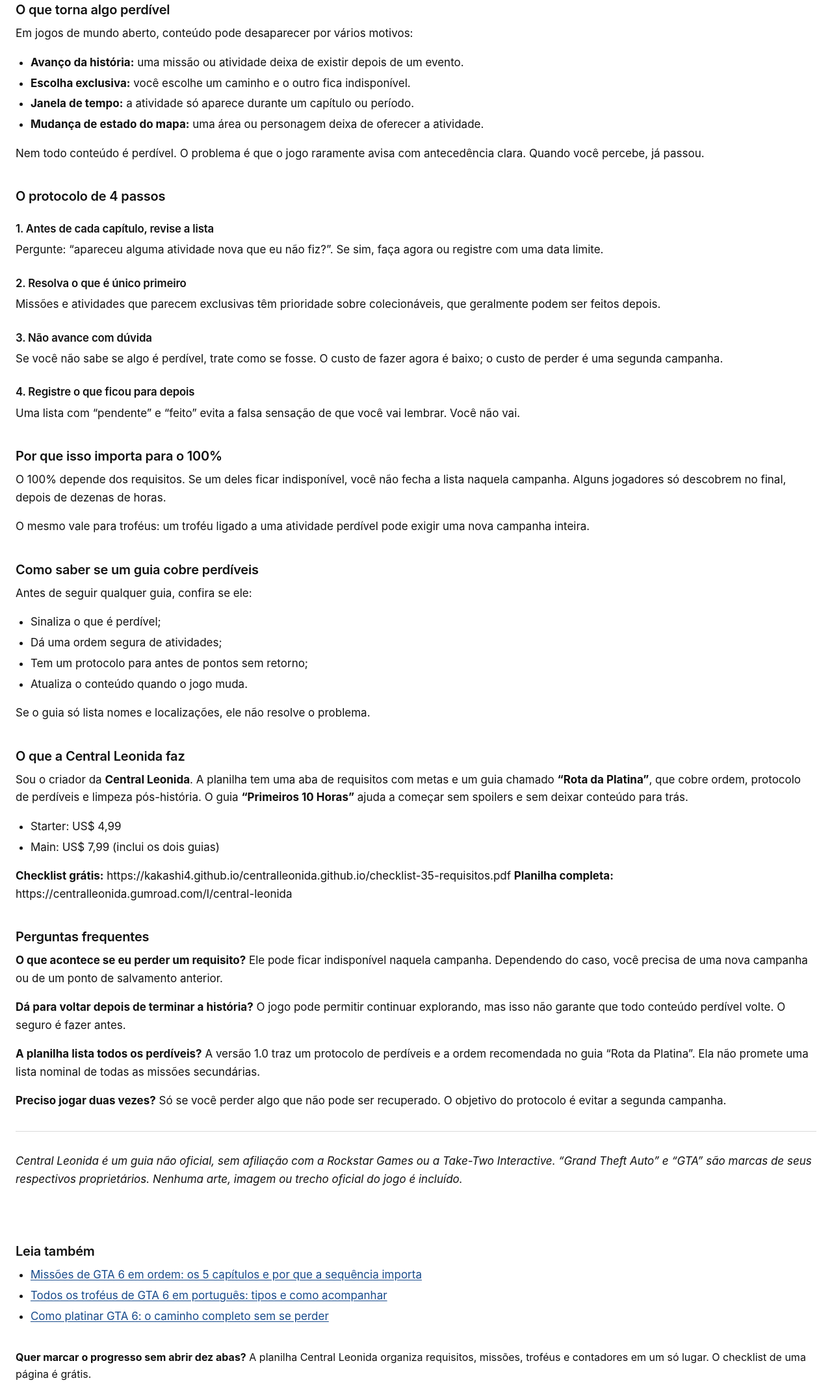
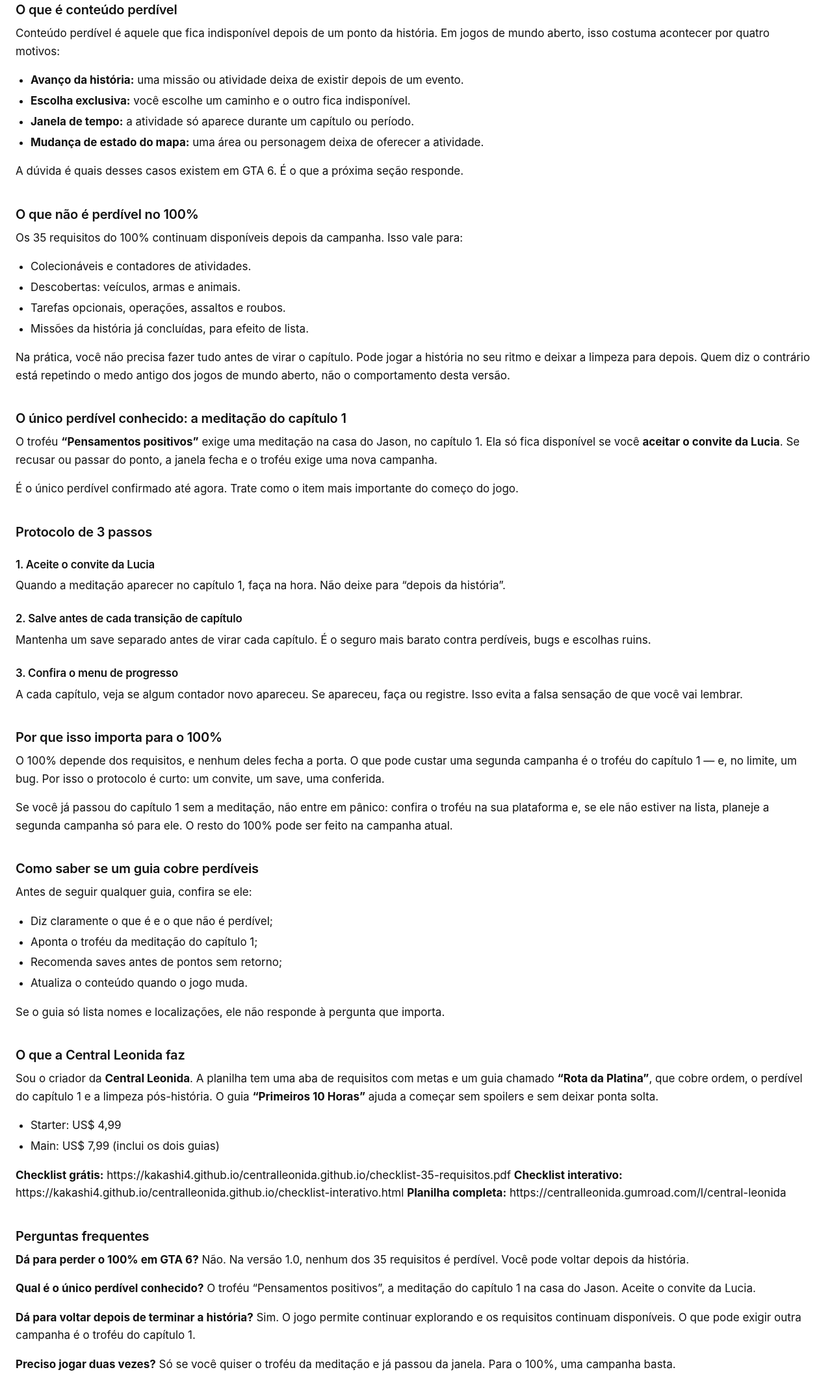
Before and after one commit to Kakashi4/centralleonida.github.io, a plain HTML site: page artigo-gta-6-perdiveis.html in a window 1280 px wide. Shown: the part 436-2568 px from the top of the page at 65% size. Drawn offline with Linux system fonts and the light colour scheme.

Commit message:
Correct the missable-content guidance across the guides
The drafts claimed a 100% requirement could be lost. The content audit
confirmed no 100% requirement is missable in 1.0; the only known missable
is the "Pensamentos positivos" trophy, the Chapter 1 meditation. Rewrites
the perdiveis article around that fact and fixes the same premise in the
platinar, trofeus, missoes, tempo, online and planilha-vs-video pages.
Adds the "Longa estrada" gold trophy requirement to the trophy article.

Co-Authored-By: Claude Code <noreply@anthropic.com>

```diff
--- a/artigo-gta-6-perdiveis.html
+++ b/artigo-gta-6-perdiveis.html
@@ -4,24 +4,24 @@
 <meta charset="utf-8">
 <meta name="viewport" content="width=device-width, initial-scale=1">
 <meta name="theme-color" content="#ffffff">
-<title>Conteúdo perdível em GTA 6: como não perder o 100% por bobeira | Central Leonida</title>
-<meta name="description" content="O que é conteúdo perdível em GTA 6, por que ele trava o 100% e um protocolo simples para resolver tudo antes de avançar na história.">
+<title>Conteúdo perdível em GTA 6: o que dá para perder de verdade | Central Leonida</title>
+<meta name="description" content="Na versão 1.0, nenhum requisito do 100% de GTA 6 é perdível. O único perdível conhecido é o troféu da meditação do capítulo 1; veja como não perder.">
 
 <link rel="canonical" href="https://kakashi4.github.io/centralleonida.github.io/artigo-gta-6-perdiveis.html">
 <meta property="og:type" content="website">
 <meta property="og:locale" content="pt_BR">
 <meta property="og:site_name" content="Central Leonida">
-<meta property="og:title" content="Conteúdo perdível em GTA 6: como não perder o 100% por bobeira | Central Leonida">
-<meta property="og:description" content="O que é conteúdo perdível em GTA 6, por que ele trava o 100% e um protocolo simples para resolver tudo antes de avançar na história.">
+<meta property="og:title" content="Conteúdo perdível em GTA 6: o que dá para perder de verdade | Central Leonida">
+<meta property="og:description" content="Na versão 1.0, nenhum requisito do 100% de GTA 6 é perdível. O único perdível conhecido é o troféu da meditação do capítulo 1; veja como não perder.">
 <meta property="og:url" content="https://kakashi4.github.io/centralleonida.github.io/artigo-gta-6-perdiveis.html">
 <meta property="og:image" content="https://kakashi4.github.io/centralleonida.github.io/img/og-cover.png">
 <meta name="twitter:card" content="summary_large_image">
-<meta name="twitter:title" content="Conteúdo perdível em GTA 6: como não perder o 100% por bobeira | Central Leonida">
-<meta name="twitter:description" content="O que é conteúdo perdível em GTA 6, por que ele trava o 100% e um protocolo simples para resolver tudo antes de avançar na história.">
+<meta name="twitter:title" content="Conteúdo perdível em GTA 6: o que dá para perder de verdade | Central Leonida">
+<meta name="twitter:description" content="Na versão 1.0, nenhum requisito do 100% de GTA 6 é perdível. O único perdível conhecido é o troféu da meditação do capítulo 1; veja como não perder.">
 <meta name="twitter:image" content="https://kakashi4.github.io/centralleonida.github.io/img/og-cover.png">
 <link rel="icon" href="img/favicon.svg" type="image/svg+xml">
 <link rel="stylesheet" href="styles.css">
-<script type="application/ld+json">{"@context": "https://schema.org", "@graph": [{"@type": "Article", "@id": "https://kakashi4.github.io/centralleonida.github.io/artigo-gta-6-perdiveis.html#article", "headline": "Conteúdo perdível em GTA 6: como não perder o 100% por bobeira", "description": "O que é conteúdo perdível em GTA 6, por que ele trava o 100% e um protocolo simples para resolver tudo antes de avançar na história.", "inLanguage": "pt-BR", "datePublished": "2026-11-19", "dateModified": "2026-11-19", "mainEntityOfPage": "https://kakashi4.github.io/centralleonida.github.io/artigo-gta-6-perdiveis.html", "author": {"@id": "https://kakashi4.github.io/centralleonida.github.io/#org"}, "publisher": {"@id": "https://kakashi4.github.io/centralleonida.github.io/#org"}}, {"@type": "BreadcrumbList", "itemListElement": [{"@type": "ListItem", "position": 1, "name": "Início", "item": "https://kakashi4.github.io/centralleonida.github.io/"}, {"@type": "ListItem", "position": 2, "name": "Artigos", "item": "https://kakashi4.github.io/centralleonida.github.io/artigos.html"}, {"@type": "ListItem", "position": 3, "name": "Conteúdo perdível em GTA 6: como não perder o 100% por bobeira", "item": "https://kakashi4.github.io/centralleonida.github.io/artigo-gta-6-perdiveis.html"}]}]}</script>
+<script type="application/ld+json">{"@context": "https://schema.org", "@graph": [{"@type": "Article", "@id": "https://kakashi4.github.io/centralleonida.github.io/artigo-gta-6-perdiveis.html#article", "headline": "Conteúdo perdível em GTA 6: o que dá para perder de verdade", "description": "Na versão 1.0, nenhum requisito do 100% de GTA 6 é perdível. O único perdível conhecido é o troféu da meditação do capítulo 1; veja como não perder.", "inLanguage": "pt-BR", "datePublished": "2026-11-20", "dateModified": "2026-11-20", "mainEntityOfPage": "https://kakashi4.github.io/centralleonida.github.io/artigo-gta-6-perdiveis.html", "author": {"@id": "https://kakashi4.github.io/centralleonida.github.io/#org"}, "publisher": {"@id": "https://kakashi4.github.io/centralleonida.github.io/#org"}}, {"@type": "BreadcrumbList", "itemListElement": [{"@type": "ListItem", "position": 1, "name": "Início", "item": "https://kakashi4.github.io/centralleonida.github.io/"}, {"@type": "ListItem", "position": 2, "name": "Artigos", "item": "https://kakashi4.github.io/centralleonida.github.io/artigos.html"}, {"@type": "ListItem", "position": 3, "name": "Conteúdo perdível em GTA 6: o que dá para perder de verdade", "item": "https://kakashi4.github.io/centralleonida.github.io/artigo-gta-6-perdiveis.html"}]}]}</script>
 </head>
 <body>
 <a class="skip" href="#conteudo">Pular para o conteúdo</a>
@@ -39,60 +39,71 @@
 <section class="page-hero">
   <div class="wrap">
     <p class="breadcrumb"><a href="index.html">Central Leonida</a><span>/</span>Artigos</p>
-    <h1>Conteúdo perdível em GTA 6: como não perder o 100% por bobeira</h1>
-    <p class="lead">O que é conteúdo perdível em GTA 6, por que ele trava o 100% e um protocolo simples para resolver tudo antes de avançar na história.</p>
+    <h1>Conteúdo perdível em GTA 6: o que dá para perder de verdade</h1>
+    <p class="lead">Na versão 1.0, nenhum requisito do 100% de GTA 6 é perdível. O único perdível conhecido é o troféu da meditação do capítulo 1; veja como não perder.</p>
   </div>
 </section>
-<section><div class="wrap prose"><p><strong>Resposta direta:</strong> conteúdo perdível é qualquer atividade, missão ou escolha que pode ficar indisponível depois de um ponto da história. Para não perder o 100%, resolva o que aparecer antes de avançar de capítulo, registre o que ficou pendente e não confie na memória. Se estiver em dúvida, trate como perdível.</p>
-<h2>O que torna algo perdível</h2>
-<p>Em jogos de mundo aberto, conteúdo pode desaparecer por vários motivos:</p>
+<section><div class="wrap prose"><p><strong>Resposta direta:</strong> na versão 1.0, <strong>nenhum requisito do 100% de GTA 6 é perdível</strong>. Os guias de lançamento concordam: você pode terminar a história e depois voltar para colecionáveis, atividades e descobertas. O único perdível conhecido é um troféu: <strong>“Pensamentos positivos”</strong>, a meditação do capítulo 1 na casa do Jason, que depende de aceitar o convite da Lucia. O seguro é fazer um save antes de cada transição de capítulo.</p>
+<h2>O que é conteúdo perdível</h2>
+<p>Conteúdo perdível é aquele que fica indisponível depois de um ponto da história. Em jogos de mundo aberto, isso costuma acontecer por quatro motivos:</p>
 <ul>
 <li><strong>Avanço da história:</strong> uma missão ou atividade deixa de existir depois de um evento.</li>
 <li><strong>Escolha exclusiva:</strong> você escolhe um caminho e o outro fica indisponível.</li>
 <li><strong>Janela de tempo:</strong> a atividade só aparece durante um capítulo ou período.</li>
 <li><strong>Mudança de estado do mapa:</strong> uma área ou personagem deixa de oferecer a atividade.</li>
 </ul>
-<p>Nem todo conteúdo é perdível. O problema é que o jogo raramente avisa com antecedência clara. Quando você percebe, já passou.</p>
-<h2>O protocolo de 4 passos</h2>
-<h3>1. Antes de cada capítulo, revise a lista</h3>
-<p>Pergunte: “apareceu alguma atividade nova que eu não fiz?”. Se sim, faça agora ou registre com uma data limite.</p>
-<h3>2. Resolva o que é único primeiro</h3>
-<p>Missões e atividades que parecem exclusivas têm prioridade sobre colecionáveis, que geralmente podem ser feitos depois.</p>
-<h3>3. Não avance com dúvida</h3>
-<p>Se você não sabe se algo é perdível, trate como se fosse. O custo de fazer agora é baixo; o custo de perder é uma segunda campanha.</p>
-<h3>4. Registre o que ficou para depois</h3>
-<p>Uma lista com “pendente” e “feito” evita a falsa sensação de que você vai lembrar. Você não vai.</p>
+<p>A dúvida é quais desses casos existem em GTA 6. É o que a próxima seção responde.</p>
+<h2>O que não é perdível no 100%</h2>
+<p>Os 35 requisitos do 100% continuam disponíveis depois da campanha. Isso vale para:</p>
+<ul>
+<li>Colecionáveis e contadores de atividades.</li>
+<li>Descobertas: veículos, armas e animais.</li>
+<li>Tarefas opcionais, operações, assaltos e roubos.</li>
+<li>Missões da história já concluídas, para efeito de lista.</li>
+</ul>
+<p>Na prática, você não precisa fazer tudo antes de virar o capítulo. Pode jogar a história no seu ritmo e deixar a limpeza para depois. Quem diz o contrário está repetindo o medo antigo dos jogos de mundo aberto, não o comportamento desta versão.</p>
+<h2>O único perdível conhecido: a meditação do capítulo 1</h2>
+<p>O troféu <strong>“Pensamentos positivos”</strong> exige uma meditação na casa do Jason, no capítulo 1. Ela só fica disponível se você <strong>aceitar o convite da Lucia</strong>. Se recusar ou passar do ponto, a janela fecha e o troféu exige uma nova campanha.</p>
+<p>É o único perdível confirmado até agora. Trate como o item mais importante do começo do jogo.</p>
+<h2>Protocolo de 3 passos</h2>
+<h3>1. Aceite o convite da Lucia</h3>
+<p>Quando a meditação aparecer no capítulo 1, faça na hora. Não deixe para “depois da história”.</p>
+<h3>2. Salve antes de cada transição de capítulo</h3>
+<p>Mantenha um save separado antes de virar cada capítulo. É o seguro mais barato contra perdíveis, bugs e escolhas ruins.</p>
+<h3>3. Confira o menu de progresso</h3>
+<p>A cada capítulo, veja se algum contador novo apareceu. Se apareceu, faça ou registre. Isso evita a falsa sensação de que você vai lembrar.</p>
 <h2>Por que isso importa para o 100%</h2>
-<p>O 100% depende dos requisitos. Se um deles ficar indisponível, você não fecha a lista naquela campanha. Alguns jogadores só descobrem no final, depois de dezenas de horas.</p>
-<p>O mesmo vale para troféus: um troféu ligado a uma atividade perdível pode exigir uma nova campanha inteira.</p>
+<p>O 100% depende dos requisitos, e nenhum deles fecha a porta. O que pode custar uma segunda campanha é o troféu do capítulo 1 — e, no limite, um bug. Por isso o protocolo é curto: um convite, um save, uma conferida.</p>
+<p>Se você já passou do capítulo 1 sem a meditação, não entre em pânico: confira o troféu na sua plataforma e, se ele não estiver na lista, planeje a segunda campanha só para ele. O resto do 100% pode ser feito na campanha atual.</p>
 <h2>Como saber se um guia cobre perdíveis</h2>
 <p>Antes de seguir qualquer guia, confira se ele:</p>
 <ul>
-<li>Sinaliza o que é perdível;</li>
-<li>Dá uma ordem segura de atividades;</li>
-<li>Tem um protocolo para antes de pontos sem retorno;</li>
+<li>Diz claramente o que é e o que não é perdível;</li>
+<li>Aponta o troféu da meditação do capítulo 1;</li>
+<li>Recomenda saves antes de pontos sem retorno;</li>
 <li>Atualiza o conteúdo quando o jogo muda.</li>
 </ul>
-<p>Se o guia só lista nomes e localizações, ele não resolve o problema.</p>
+<p>Se o guia só lista nomes e localizações, ele não responde à pergunta que importa.</p>
 <h2>O que a Central Leonida faz</h2>
-<p>Sou o criador da <strong>Central Leonida</strong>. A planilha tem uma aba de requisitos com metas e um guia chamado <strong>“Rota da Platina”</strong>, que cobre ordem, protocolo de perdíveis e limpeza pós-história. O guia <strong>“Primeiros 10 Horas”</strong> ajuda a começar sem spoilers e sem deixar conteúdo para trás.</p>
+<p>Sou o criador da <strong>Central Leonida</strong>. A planilha tem uma aba de requisitos com metas e um guia chamado <strong>“Rota da Platina”</strong>, que cobre ordem, o perdível do capítulo 1 e a limpeza pós-história. O guia <strong>“Primeiros 10 Horas”</strong> ajuda a começar sem spoilers e sem deixar ponta solta.</p>
 <ul>
 <li>Starter: US$ 4,99</li>
 <li>Main: US$ 7,99 (inclui os dois guias)</li>
 </ul>
 <p><strong>Checklist grátis:</strong> https://kakashi4.github.io/centralleonida.github.io/checklist-35-requisitos.pdf
+<strong>Checklist interativo:</strong> https://kakashi4.github.io/centralleonida.github.io/checklist-interativo.html
 <strong>Planilha completa:</strong> https://centralleonida.gumroad.com/l/central-leonida</p>
 <h2>Perguntas frequentes</h2>
-<p><strong>O que acontece se eu perder um requisito?</strong>
-Ele pode ficar indisponível naquela campanha. Dependendo do caso, você precisa de uma nova campanha ou de um ponto de salvamento anterior.</p>
+<p><strong>Dá para perder o 100% em GTA 6?</strong>
+Não. Na versão 1.0, nenhum dos 35 requisitos é perdível. Você pode voltar depois da história.</p>
+<p><strong>Qual é o único perdível conhecido?</strong>
+O troféu “Pensamentos positivos”, a meditação do capítulo 1 na casa do Jason. Aceite o convite da Lucia.</p>
 <p><strong>Dá para voltar depois de terminar a história?</strong>
-O jogo pode permitir continuar explorando, mas isso não garante que todo conteúdo perdível volte. O seguro é fazer antes.</p>
-<p><strong>A planilha lista todos os perdíveis?</strong>
-A versão 1.0 traz um protocolo de perdíveis e a ordem recomendada no guia “Rota da Platina”. Ela não promete uma lista nominal de todas as missões secundárias.</p>
+Sim. O jogo permite continuar explorando e os requisitos continuam disponíveis. O que pode exigir outra campanha é o troféu do capítulo 1.</p>
 <p><strong>Preciso jogar duas vezes?</strong>
-Só se você perder algo que não pode ser recuperado. O objetivo do protocolo é evitar a segunda campanha.</p>
+Só se você quiser o troféu da meditação e já passou da janela. Para o 100%, uma campanha basta.</p>
 <hr />
-<p><em>Central Leonida é um guia não oficial, sem afiliação com a Rockstar Games ou a Take-Two Interactive. “Grand Theft Auto” e “GTA” são marcas de seus respectivos proprietários. Nenhuma arte, imagem ou trecho oficial do jogo é incluído.</em></p>
+<p><em>Central Leonida é um guia não oficial, sem afiliação com a Rockstar Games ou a Take-Two Interactive. “Grand Theft Auto” e “GTA” são marcas de seus respectivos proprietários. Nenhuma arte, imagem ou trecho oficial do jogo é incluído. Este artigo contém links do autor; o checklist gratuito não exige compra.</em></p>
 </div></section><section class="tight"><div class="wrap prose"><h2>Leia também</h2><ul><li><a href="artigo-missoes-gta-6-em-ordem.html">Missões de GTA 6 em ordem: os 5 capítulos e por que a sequência importa</a></li><li><a href="artigo-todos-os-trofeus-gta-6.html">Todos os troféus de GTA 6 em português: tipos e como acompanhar</a></li><li><a href="artigo-como-platinar-gta-6.html">Como platinar GTA 6: o caminho completo sem se perder</a></li></ul></div></section><section class="tight"><div class="wrap prose">
   <p class="answer"><strong>Quer marcar o progresso sem abrir dez abas?</strong> A planilha Central Leonida organiza requisitos, missões, troféus e contadores em um só lugar. O checklist de uma página é grátis.</p>
   <p><a class="btn btn-primary" href="https://centralleonida.gumroad.com/l/central-leonida" rel="nofollow">Ver a planilha completa</a>
```
Also changed, not shown: artigo-como-platinar-gta-6.html (+8 -8 lines), artigo-gta-6-trofeu-online.html (+2 -2 lines), artigo-missoes-gta-6-em-ordem.html (+5 -5 lines), artigo-planilha-vs-guia-em-video.html (+3 -3 lines), artigo-quanto-tempo-para-platinar-gta-6.html (+4 -4 lines), artigo-todos-os-trofeus-gta-6.html (+6 -6 lines), artigos.html (+1 -1 lines), llms-full.txt, llms.txt.
